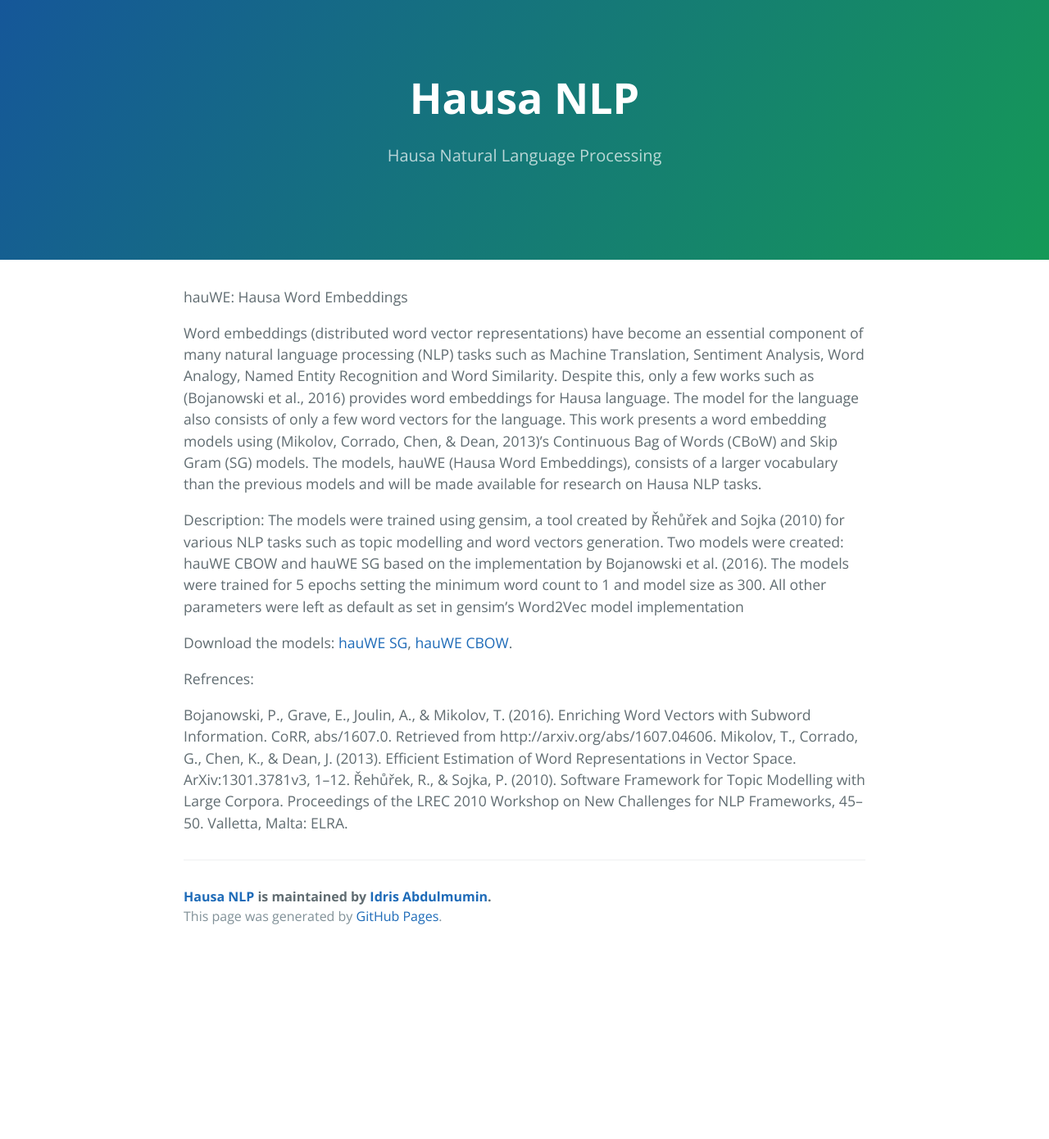
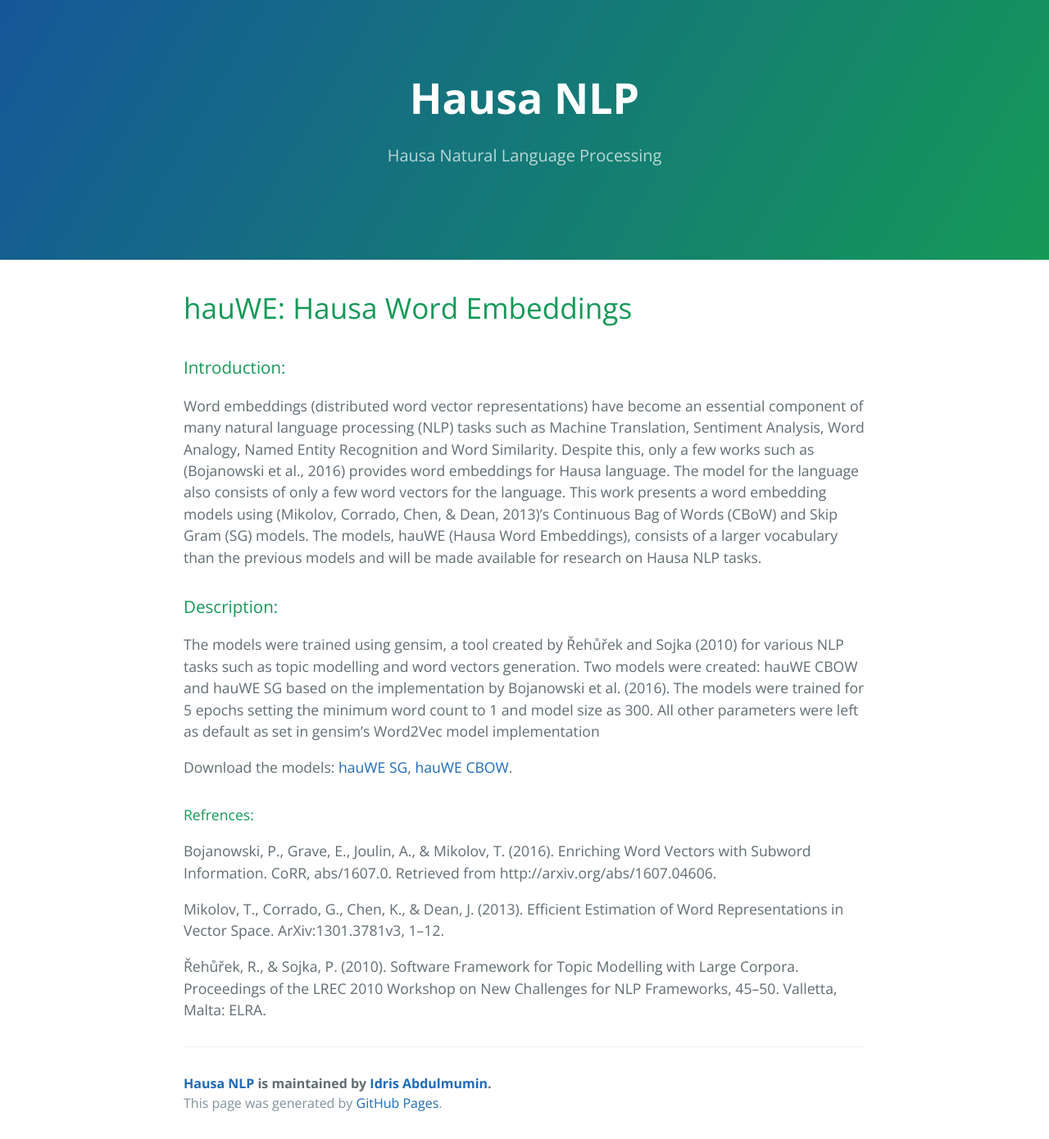
Before and after one commit to abumafrim/abumafrim.github.io, a Jekyll site: the page built from _posts/2019-06-14-hauWE.markdown, in a window 1280 px wide. Shown: the whole page at 82% size. Built offline with Jekyll 4.4.1, drawn with Linux system fonts in a browser that asks for light colours; before the commit the page ends 1162 px from its top, so only the background shows below that; some of the changed lines change nothing that is shown.

Commit message:
Update 2019-06-14-hauWE.markdown

```diff
--- a/_posts/2019-06-14-hauWE.markdown
+++ b/_posts/2019-06-14-hauWE.markdown
@@ -5,11 +5,11 @@ date:   2019-06-14 10:23:00
 categories: main
 ---
 
-hauWE: Hausa Word Embeddings
+<h1>hauWE: Hausa Word Embeddings</h1>
 
-Word embeddings (distributed word vector representations) have become an essential component of many natural language processing (NLP) tasks such as Machine Translation, Sentiment Analysis, Word Analogy, Named Entity Recognition and Word Similarity. Despite this, only a few works such as (Bojanowski et al., 2016) provides word embeddings for Hausa language. The model for the language also consists of only a few word vectors for the language. This work presents a word embedding models using (Mikolov, Corrado, Chen, & Dean, 2013)’s Continuous Bag of Words (CBoW) and Skip Gram (SG) models. The models, hauWE (Hausa Word Embeddings), consists of a larger vocabulary than the previous models and will be made available for research on Hausa NLP tasks.
+<h3>Introduction:</h3> Word embeddings (distributed word vector representations) have become an essential component of many natural language processing (NLP) tasks such as Machine Translation, Sentiment Analysis, Word Analogy, Named Entity Recognition and Word Similarity. Despite this, only a few works such as (Bojanowski et al., 2016) provides word embeddings for Hausa language. The model for the language also consists of only a few word vectors for the language. This work presents a word embedding models using (Mikolov, Corrado, Chen, & Dean, 2013)’s Continuous Bag of Words (CBoW) and Skip Gram (SG) models. The models, hauWE (Hausa Word Embeddings), consists of a larger vocabulary than the previous models and will be made available for research on Hausa NLP tasks.
 
-Description: The models were trained using gensim, a tool created by Řehůřek and Sojka (2010) for various NLP tasks such as topic modelling and word vectors generation. Two models were created: hauWE CBOW and hauWE SG based on the implementation by Bojanowski et al. (2016). The models were trained for 5 epochs setting the minimum word count to 1 and model size as 300. All other parameters were left as default as set in gensim’s Word2Vec model implementation
+<h3>Description:</h3> The models were trained using gensim, a tool created by Řehůřek and Sojka (2010) for various NLP tasks such as topic modelling and word vectors generation. Two models were created: hauWE CBOW and hauWE SG based on the implementation by Bojanowski et al. (2016). The models were trained for 5 epochs setting the minimum word count to 1 and model size as 300. All other parameters were left as default as set in gensim’s Word2Vec model implementation
 
 Download the models:
 	[hauWE SG][hauWE-SG],
@@ -18,8 +18,7 @@ Download the models:
 [hauWE-CBOW]: https://github.com/mojombo/jekyll
 [hauWE-SG]:    http://jekyllrb.com
 
-Refrences:
-
-Bojanowski, P., Grave, E., Joulin, A., & Mikolov, T. (2016). Enriching Word Vectors with Subword Information. CoRR, abs/1607.0. Retrieved from http://arxiv.org/abs/1607.04606.
-Mikolov, T., Corrado, G., Chen, K., & Dean, J. (2013). Efficient Estimation of Word Representations in Vector Space. ArXiv:1301.3781v3, 1–12.
-Řehůřek, R., & Sojka, P. (2010). Software Framework for Topic Modelling with Large Corpora. Proceedings of the LREC 2010 Workshop on New Challenges for NLP Frameworks, 45–50. Valletta, Malta: ELRA.
+<h4>Refrences:</h4>
+<p>Bojanowski, P., Grave, E., Joulin, A., & Mikolov, T. (2016). Enriching Word Vectors with Subword Information. CoRR, abs/1607.0. Retrieved from http://arxiv.org/abs/1607.04606.</p>
+<p>Mikolov, T., Corrado, G., Chen, K., & Dean, J. (2013). Efficient Estimation of Word Representations in Vector Space. ArXiv:1301.3781v3, 1–12.</p>
+<p>Řehůřek, R., & Sojka, P. (2010). Software Framework for Topic Modelling with Large Corpora. Proceedings of the LREC 2010 Workshop on New Challenges for NLP Frameworks, 45–50. Valletta, Malta: ELRA.</p>
```
